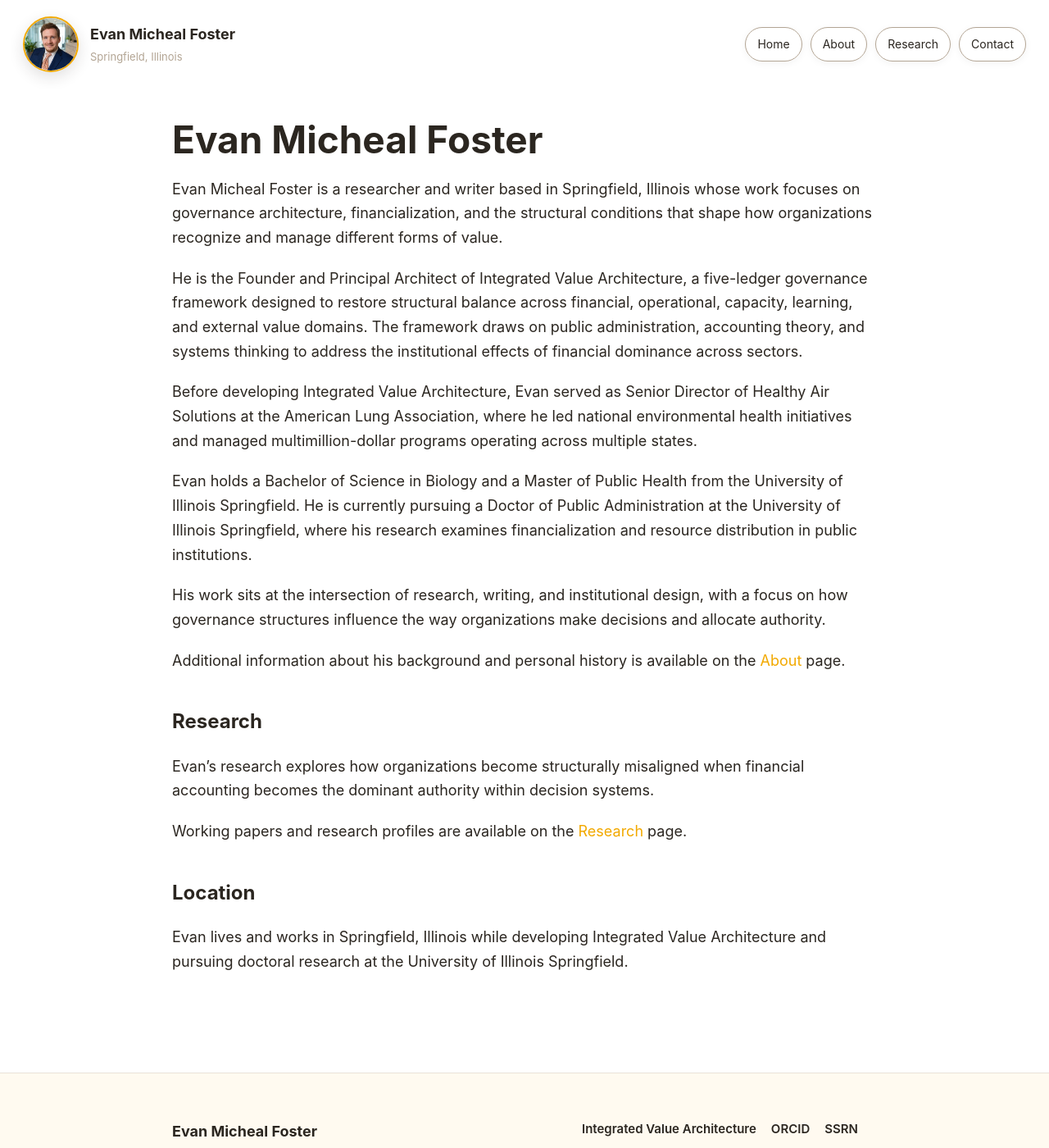
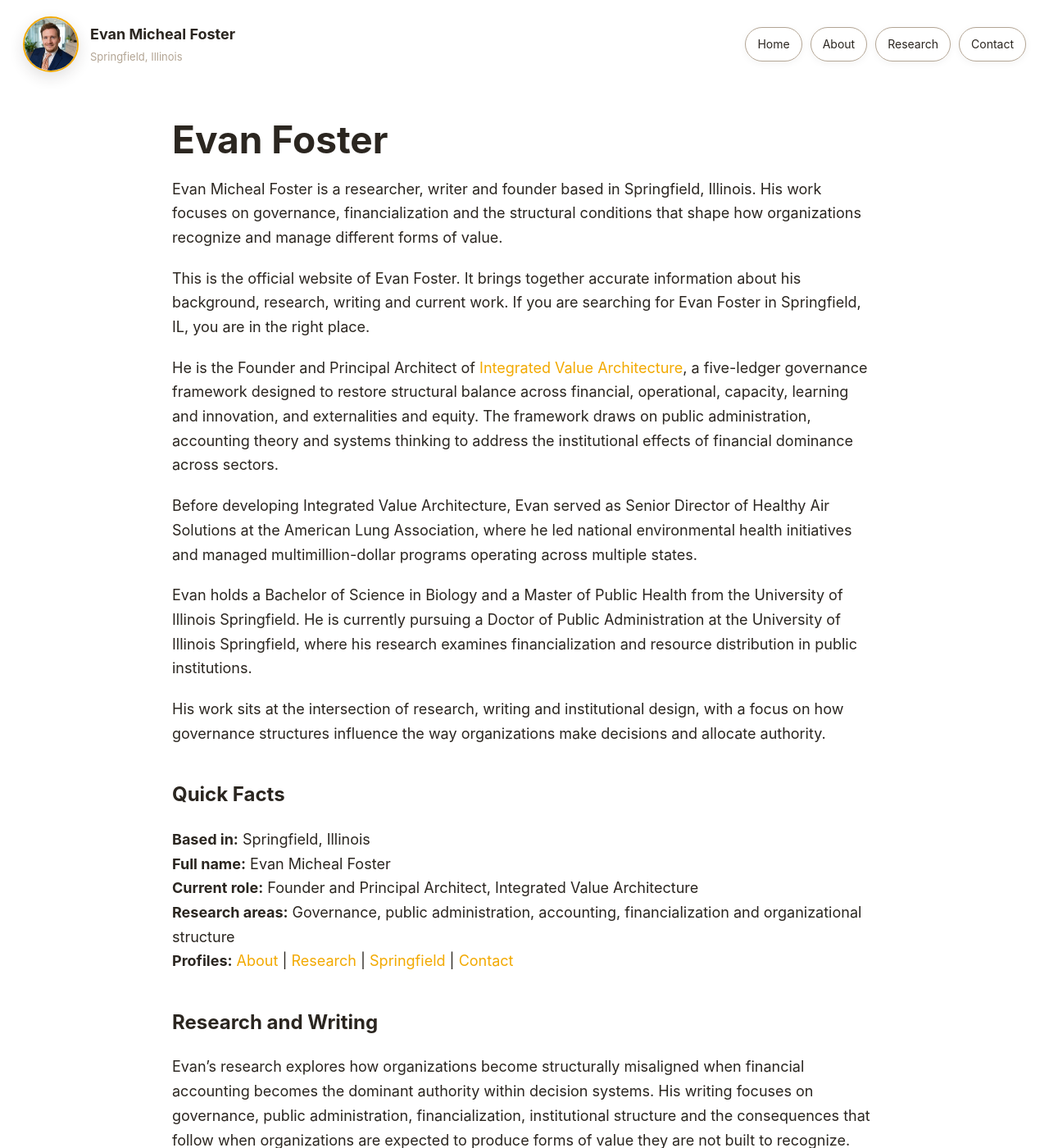
Before and after one commit to efost7873/evanmichealfoster.com, a Jekyll site: the page built from index.md, in a window 1280 px wide and 1400 px high. Shown: the whole window at 82% size. Built offline with Jekyll 4.4.1, drawn with Linux system fonts in a browser that asks for light colours; some of the changed text lies outside the part shown.

Commit message:
Update index.md

```diff
--- a/index.md
+++ b/index.md
@@ -1,29 +1,43 @@
 ---
 layout: default
-title: Evan Micheal Foster | Governance Architecture Researcher | Springfield Illinois
-description: Evan Micheal Foster is a Springfield, Illinois-based researcher and founder of Integrated Value Architecture.
+title: Evan Foster Springfield IL | Evan Micheal Foster
+description: Official website of Evan Foster in Springfield, Illinois. Research, writing, professional background and current work by Evan Micheal Foster, founder of Integrated Value Architecture.
 ---
 
-# Evan Micheal Foster
+# Evan Foster
 
-Evan Micheal Foster is a researcher and writer based in Springfield, Illinois whose work focuses on governance architecture, financialization, and the structural conditions that shape how organizations recognize and manage different forms of value.
+Evan Micheal Foster is a researcher, writer and founder based in Springfield, Illinois. His work focuses on governance, financialization and the structural conditions that shape how organizations recognize and manage different forms of value.
 
-He is the Founder and Principal Architect of Integrated Value Architecture, a five-ledger governance framework designed to restore structural balance across financial, operational, capacity, learning, and external value domains. The framework draws on public administration, accounting theory, and systems thinking to address the institutional effects of financial dominance across sectors.
+This is the official website of Evan Foster. It brings together accurate information about his background, research, writing and current work. If you are searching for Evan Foster in Springfield, IL, you are in the right place.
+
+He is the Founder and Principal Architect of [Integrated Value Architecture](https://integratedvaluearchitecture.com), a five-ledger governance framework designed to restore structural balance across financial, operational, capacity, learning and innovation, and externalities and equity. The framework draws on public administration, accounting theory and systems thinking to address the institutional effects of financial dominance across sectors.
 
 Before developing Integrated Value Architecture, Evan served as Senior Director of Healthy Air Solutions at the American Lung Association, where he led national environmental health initiatives and managed multimillion-dollar programs operating across multiple states.
 
 Evan holds a Bachelor of Science in Biology and a Master of Public Health from the University of Illinois Springfield. He is currently pursuing a Doctor of Public Administration at the University of Illinois Springfield, where his research examines financialization and resource distribution in public institutions.
 
-His work sits at the intersection of research, writing, and institutional design, with a focus on how governance structures influence the way organizations make decisions and allocate authority.
+His work sits at the intersection of research, writing and institutional design, with a focus on how governance structures influence the way organizations make decisions and allocate authority.
 
-Additional information about his background and personal history is available on the [About](/about/) page.
+## Quick Facts
 
-## Research
+**Based in:** Springfield, Illinois
+**Full name:** Evan Micheal Foster
+**Current role:** Founder and Principal Architect, Integrated Value Architecture
+**Research areas:** Governance, public administration, accounting, financialization and organizational structure
+**Profiles:** [About](/about/) | [Research](/research/) | [Springfield](/springfield/) | [Contact](/contact/)
 
-Evan’s research explores how organizations become structurally misaligned when financial accounting becomes the dominant authority within decision systems.
+## Research and Writing
 
-Working papers and research profiles are available on the [Research](/research/) page.
+Evan’s research explores how organizations become structurally misaligned when financial accounting becomes the dominant authority within decision systems. His writing focuses on governance, public administration, financialization, institutional structure and the consequences that follow when organizations are expected to produce forms of value they are not built to recognize.
 
-## Location
+Working papers, publications and research profiles are available on the [Research](/research/) page.
 
-Evan lives and works in Springfield, Illinois while developing Integrated Value Architecture and pursuing doctoral research at the University of Illinois Springfield.
+## Springfield, Illinois
+
+Evan lives and works in Springfield, Illinois while developing Integrated Value Architecture and pursuing doctoral research at the University of Illinois Springfield. His professional and academic work in Springfield connects research, writing and governance design across public, nonprofit and private-sector settings.
+
+More information about Evan Foster in Springfield, Illinois is available on the [Springfield](/springfield/) page.
+
+## Background
+
+Additional information about Evan’s background, professional history and personal context is available on the [About](/about/) page.
```
